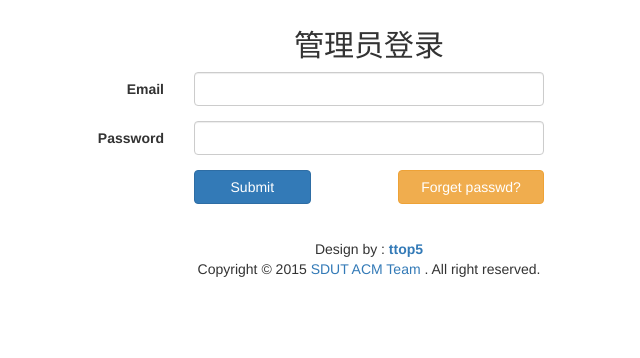
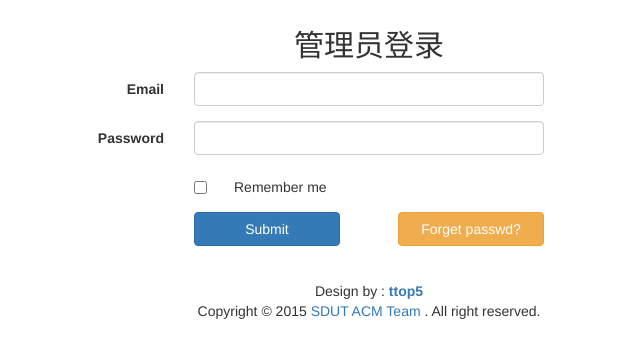
Before and after one commit to ttop5/ACM_Show, a Flask app: template app/templates/auth/login.html in a window 1280 px wide. Shown: the part 51-409 px from the top of the page, without its empty margins (271-911 px from the left). Run offline with Flask 2, Linux system fonts and the light colour scheme; the template is opened without the code that fills it, so the values that code supplies are empty, except form fields; form fields are guessed from the names that the template uses; some libraries are stand-ins or nearby versions.

Commit message:
增加Remember me功能

```diff
--- a/app/forms/auth/login.py
+++ b/app/forms/auth/login.py
@@ -10,7 +10,7 @@ from app.models import UserModel
 class LoginForm(Form):
     email = StringField(u'E-mail', [Required(), Email()])
     password = PasswordField(u'Passwd', [Required()])
-    remember_me = BooleanField(u'Remember Me')
+    remember_me = BooleanField(u'Remember me')
     submit = SubmitField(u'Sign in')
 
     def validate_password(self, field):
--- a/app/templates/auth/login.html
+++ b/app/templates/auth/login.html
@@ -28,9 +28,18 @@
                     </div>
                 </div>
                 <div class="form-group">
+                        <div class="checkbox col-sm-offset-4 col-sm-8">
+                            <label style="float: left;">
+                                {{ form.remember_me() }}
+                                {{ field_error(form.remember_me) }}
+                                {{ form.remember_me.label() }}
+                            </label>
+                    </div>
+              </div>
+                <div class="form-group">
                     <div class="col-sm-offset-4 col-sm-8">
-                        {{ form.submit(class="btn btn-primary col-sm-4") }}
-                        <a class="btn btn-warning col-sm-5 col-sm-offset-3" href="#" class="forget-password">Forget passwd?</a>
+                        {{ form.submit(class="btn btn-primary col-sm-5") }}
+                        <a class="btn btn-warning col-sm-5 col-sm-offset-2" href="#" class="forget-password">Forget passwd?</a>
                     </div>
                 </div>
             </form>
--- a/app/views/auth/login.py
+++ b/app/views/auth/login.py
@@ -26,6 +26,6 @@ class LoginView(MethodView):
         # print(form.validate())
         if not form.validate():
             return render_template(self.template, form=form)
-        login_user(form.user, form.remember_me)
+        login_user(form.user, form.remember_me.data)
         flash('Login success')
         return redirect(url_for('index'))
```
